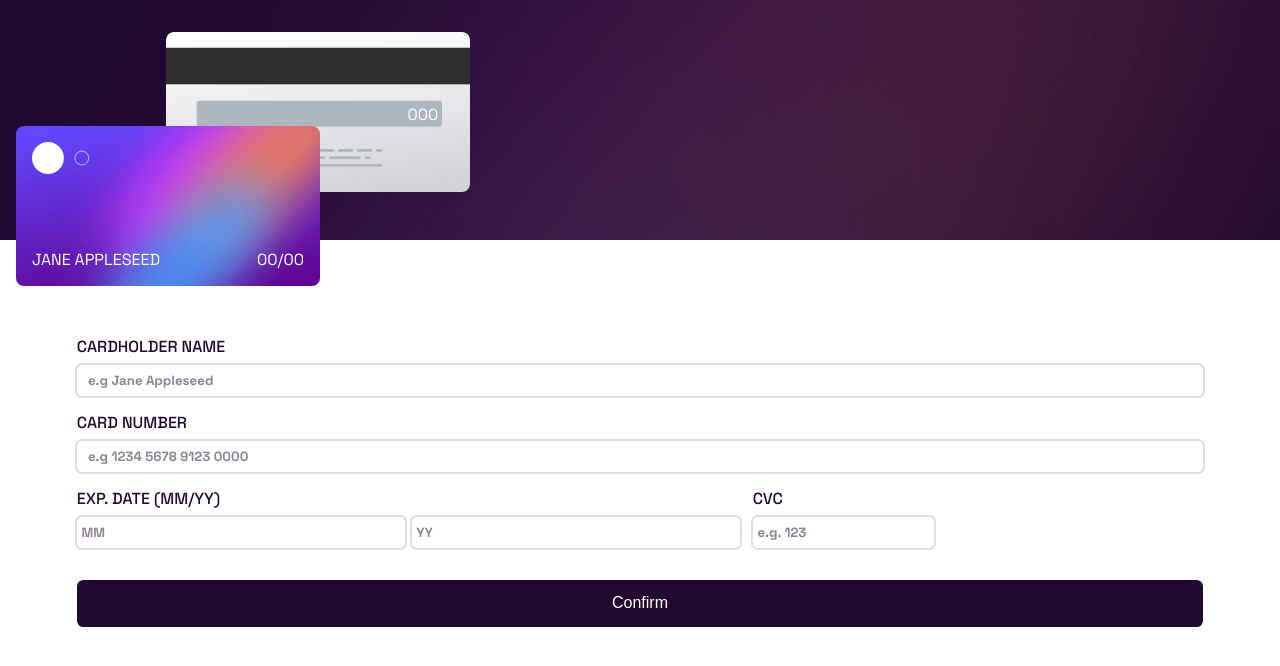
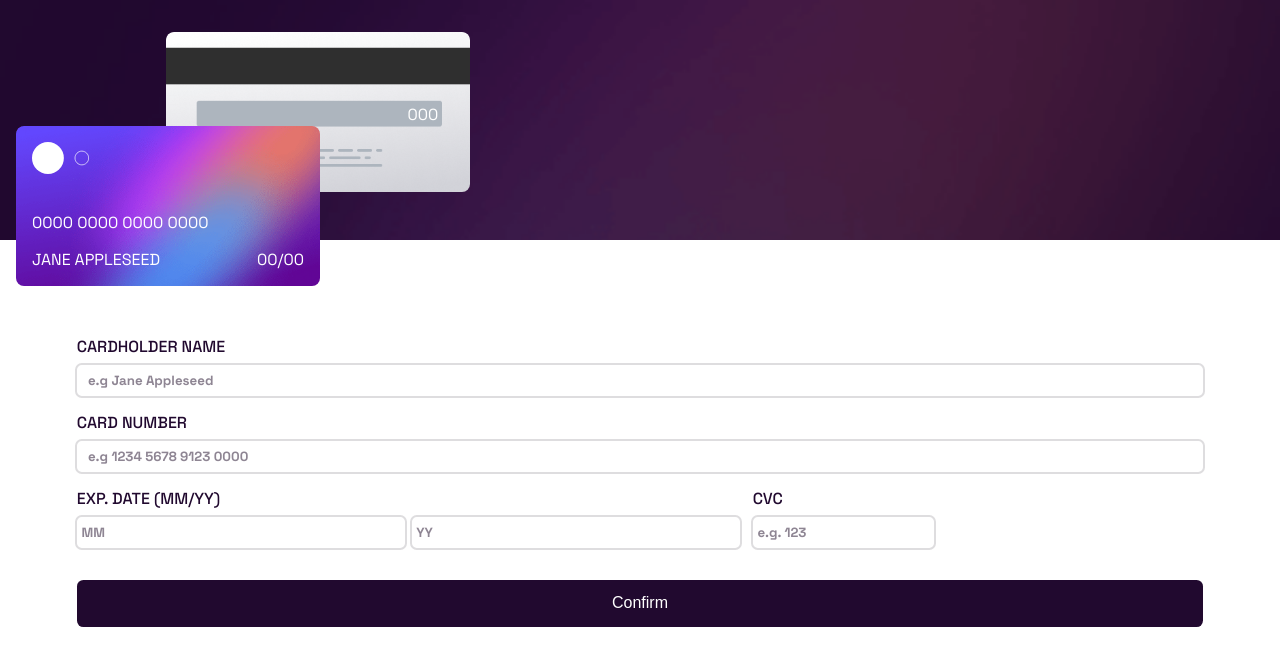
Before and after one commit to Nuuriii/interactive-card, a React (Vite) app: page / in a window 1280 px wide. Shown: the top 666 px of the page. Built offline with nearby package versions, Linux system fonts and the light colour scheme.

Commit message:
feat: add error message concept

```diff
--- a/src/components/ui/Card.tsx
+++ b/src/components/ui/Card.tsx
@@ -24,7 +24,9 @@ export const Card = ({ name, month, year, number, cvc }: CardProps) => {
           <img src={CardLogo} alt='' />
         </ImageWrapper>
         <UserInformation>
-          <p>{number === 'NaN' ? '0000 0000 0000 0000' : number}</p>
+          <p>
+            {number === 'NaN' || number === '' ? '0000 0000 0000 0000' : number}
+          </p>
           <OtherInformation>
             <p>{name !== '' ? name.toUpperCase() : 'JANE APPLESEED'}</p>
             <p>
--- a/src/components/ui/Input.tsx
+++ b/src/components/ui/Input.tsx
@@ -53,7 +53,7 @@ export const Input = ({
   };
   const handleNumber = (event: React.ChangeEvent<HTMLInputElement>) => {
     const number = event.target.value;
-    setInputNumber(parseFloat(number));
+    setInputNumber(Number(number));
     userNumber(parseFloat(number));
   };
   const handleCvc = (event: React.ChangeEvent<HTMLInputElement>) => {
@@ -84,6 +84,11 @@ export const Input = ({
             value={inputNumber > 0 ? inputNumber : ''}
             onChange={handleNumber}
           />
+          {Number.isNaN(inputNumber) ? (
+            <p>Tolong ketikan angka jangan huruf</p>
+          ) : (
+            <p></p>
+          )}
         </UserInformation>
 
         <DateAndCvc>
```
